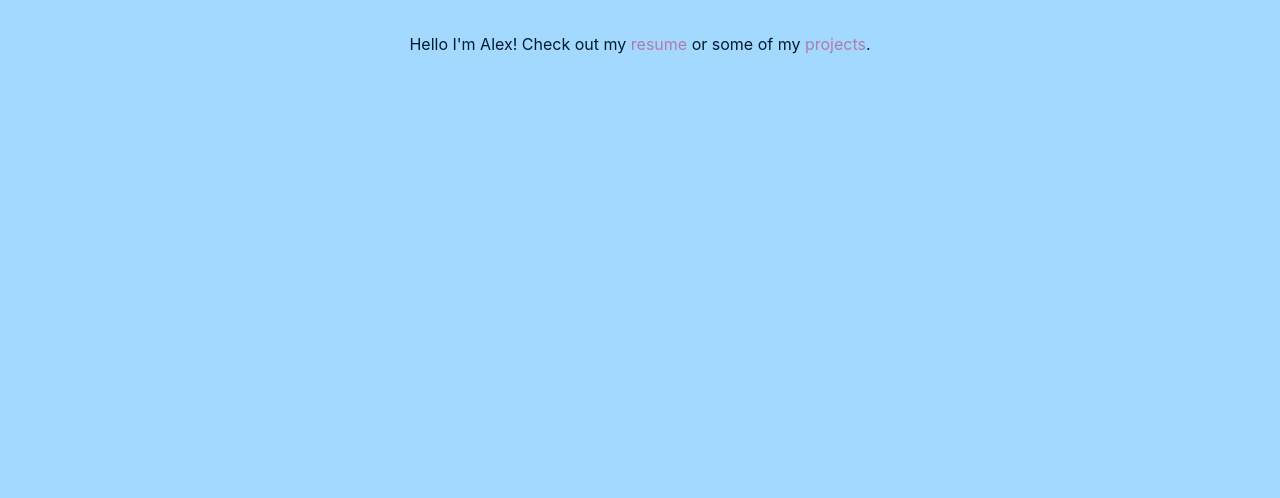
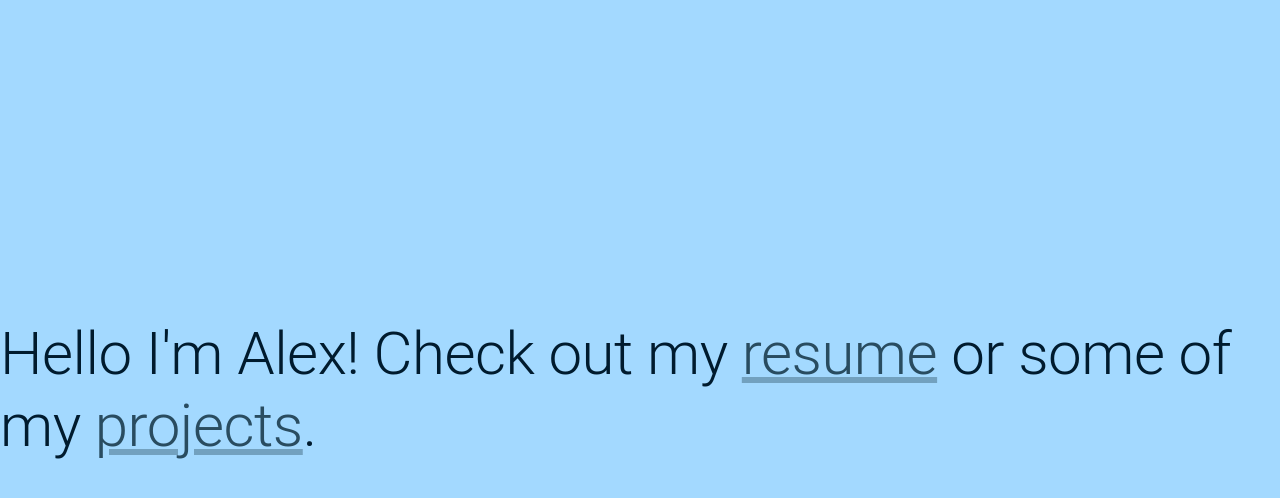
Before and after one commit to lalexgap/website, a React (Vite) app: page / in a window 1280 px wide. Shown: the top 498 px of the page. Built offline with nearby package versions, Linux system fonts and the light colour scheme.

Commit message:
switch to material UI

```diff
--- a/package.json
+++ b/package.json
@@ -10,6 +10,9 @@
     "preview": "vite preview"
   },
   "dependencies": {
+    "@emotion/react": "^11.11.1",
+    "@emotion/styled": "^11.11.0",
+    "@mui/material": "^5.14.15",
     "@trendyol-js/react-carousel": "^3.0.2",
     "execa": "^8.0.1",
     "react": "^18.2.0",
--- /dev/null
+++ b/src/index.css
@@ -0,0 +1,6 @@
+body {
+  margin: 0;
+  place-items: center;
+  min-width: 320px;
+  min-height: 100vh;
+}
--- a/src/main.tsx
+++ b/src/main.tsx
@@ -1,13 +1,12 @@
 import React from "react";
 import ReactDOM from "react-dom/client";
 import Landing from "./routes/Landing.tsx";
-
+import { ThemeProvider } from "@mui/material/styles";
 import { RouterProvider, createBrowserRouter } from "react-router-dom";
 import Resume from "./routes/Resume.tsx";
 import Projects from "./routes/Projects.tsx";
-import { ThemeProvider } from "styled-components";
+import "./index.css";
 import theme from "./theme";
-import { GlobalStyle } from "./style.ts";
 
 const router = createBrowserRouter([
   {
@@ -22,7 +21,6 @@ const router = createBrowserRouter([
 ]);
 ReactDOM.createRoot(document.getElementById("root")!).render(
   <React.StrictMode>
-    <GlobalStyle />
     <ThemeProvider theme={theme}>
       <RouterProvider router={router} />
     </ThemeProvider>
--- a/src/routes/Landing.tsx
+++ b/src/routes/Landing.tsx
@@ -1,14 +1,20 @@
-import { ThemeProvider } from "styled-components";
 import theme from "../theme";
+import { Box, Typography, Link } from "@mui/material";
 
 function Landing() {
   return (
-    <ThemeProvider theme={theme}>
-      <div>
-        Hello I'm Alex! Check out my <a href="/resume">resume</a> or some of my{" "}
-        <a href="/projects">projects</a>.
-      </div>
-    </ThemeProvider>
+    <Box
+      sx={{ backgroundColor: theme.palette.background.default }}
+      display="flex"
+      justifyContent="center" // Horizontally centers the content
+      alignItems="center" // Vertically centers the content
+      height="100vh" // Takes the full height of the viewport
+    >
+      <Typography color="textPrimary" variant="h2" gutterBottom>
+        Hello I'm Alex! Check out my <Link href="/resume">resume</Link> or some
+        of my <Link href="/projects">projects</Link>.
+      </Typography>
+    </Box>
   );
 }
 
--- a/src/routes/Projects.tsx
+++ b/src/routes/Projects.tsx
@@ -1,16 +1,28 @@
 import { Carousel } from "react-responsive-carousel";
-import styled from "styled-components";
 import "react-responsive-carousel/lib/styles/carousel.min.css";
-import { Centered } from "../style";
+import { Box, Link, Typography } from "@mui/material";
 
-const CarouselImage = styled.img`
-  max-width: 800px;
-  max-height: 600px;
-`;
 function Projects() {
   return (
-    <Centered>
-      <h1>Projects</h1>
+    <Box
+      sx={{
+        maxWidth: 500,
+        width: "100%",
+
+        display: "flex",
+        flexDirection: "column",
+      }}
+    >
+      <h1>Projects</h1>{" "}
+      <Box
+        sx={{
+          maxWidth: 500,
+          width: "100%",
+          alignContent: "center",
+          justifyContent: "center",
+          display: "flex",
+        }}
+      >
         <Carousel
           emulateTouch={true}
           swipeable={true}
@@ -19,49 +31,51 @@ function Projects() {
           infiniteLoop={true}
           autoFocus={true}
         >
-        <div>
-          <CarouselImage src="go-nitro.png" />
+          <Box>
+            <img src="go-nitro.png" />
 
-          <p className="legend">
+            <Typography className="legend">
               {" "}
-            <a href="https://github.com/statechannels/go-nitro">
+              <Link href="https://github.com/statechannels/go-nitro">
                 go-nitro state channels framework
-            </a>
+              </Link>
               . As part of the state channels team I designed and implemented
               various parts of our state channel framework in Go.
-          </p>
+            </Typography>
+          </Box>
+          <div>
+            <Link></Link>
+            <img src="bytecode-debugger.gif" />
+
+            <Typography className="legend">
+              {" "}
+              <Link href="https://github.com/lalexgap/bytecode-debugger">
+                EVM Bytecode Debugger
+              </Link>{" "}
+              . A little CLI tool that lets you step through EVM bytecode, to
+              see what's going on under the hood of your smart contracts.
+            </Typography>
           </div>
           <div>
-          <a></a>
-          <CarouselImage src="bytecode-debugger.gif" />
-
-          <p className="legend">
-            {" "}
-            <a href="https://github.com/lalexgap/bytecode-debugger">
-              EVM Bytecode Debugger
-            </a>{" "}
-            . A little CLI tool that lets you step through EVM bytecode, to see
-            what's going on under the hood of your smart contracts.
-          </p>
-        </div>
-        <div>
-          <CarouselImage src="ethglobal-hack.png" />
-          <p className="legend">
-            <a href="https://ethglobal.com/showcase/scbridgeaccount-ivyas">
+            <img src="ethglobal-hack.png" />
+            <Typography className="legend">
+              <Link href="https://ethglobal.com/showcase/scbridgeaccount-ivyas">
                 Ethglobal 2023 Hackathon Entry
-            </a>
+              </Link>
               . Me and 3 other team members implemented a smart contract wallet
               (ERC 4337) that also allowed instant bridging of assets between
               chains. Our entry won "Polygon — Best Public G \sadas asdas
-          </p>
+            </Typography>
           </div>
           <div>
-          <CarouselImage src="web3torrent.gif" />
-          <p className="legend">
-            <a href="https://web3torrent.statechannels.org/">Web3Torrent</a>. As
-            part of the state channels team I helped build web3 torrent that
-            integrates state channel payments into web torrent.
-          </p>
+            <img src="web3torrent.gif" />
+            <Typography className="legend">
+              <Link href="https://web3torrent.statechannels.org/">
+                Web3Torrent
+              </Link>
+              . As part of the state channels team I helped build web3 torrent
+              that integrates state channel payments into web torrent.
+            </Typography>
           </div>
           {/* <div>
           {" "}
@@ -69,19 +83,20 @@ function Projects() {
             url={"https://www.youtube.com/embed/xYn8Evkrs30"}
             playing={false}
           />
-          <p className="legend">
-            <a href="https://www.youtube.com/embed/xYn8Evkrs30">
+          <Typography className="legend">
+            <Link href="https://www.youtube.com/embed/xYn8Evkrs30">
               A talk I gave about performance testing our state channel
               framework
-            </a>{" "}
+            </Link>{" "}
             . Using the open source{" "}
-            <a href="https://docs.testground.ai/master/#/">testground tool</a>,
+            <Link href="https://docs.testground.ai/master/#/">testground tool</Link>,
             I was able to measure the performance of our framework and identify
             optimizations.
-          </p>
+          </Typography>
         </div> */}
         </Carousel>
-    </Centered>
+      </Box>
+    </Box>
   );
 }
 
--- a/src/routes/Resume.tsx
+++ b/src/routes/Resume.tsx
@@ -1,20 +1,6 @@
 import { useEffect, useState } from "react";
 import Markdown from "react-markdown";
-import styled from "styled-components";
-import { Centered } from "../style";
-
-const ResumeContainer = styled.div`
-  background-color: #ffffff;
-  border-radius: 10px;
-  padding: 2rem;
-  color: #000000;
-a {
-    color: unset;
-  &:hover {
-    color: unset;
-  }
-`;
-
+import { Box, Button } from "@mui/material";
 const GITHUB_RESUME_URL =
   "https://raw.githubusercontent.com/lalexgap/resume/main/resume.md";
 
@@ -30,14 +16,11 @@ function Resume(): React.ReactElement {
 
   return (
     <div>
-      <Centered>
-        <button onClick={() => window.open("/resume.pdf")}>Download</button>
-        <div>
-          <ResumeContainer>
-            <Markdown>{resumeMarkdown}</Markdown>
-          </ResumeContainer>
-        </div>
-      </Centered>
+      <Box sx={{ padding: "1rem" }}>
+        <Button onClick={() => window.open("/resume.pdf")}>Download</Button>
+
+        <Markdown>{resumeMarkdown}</Markdown>
+      </Box>
     </div>
   );
 }
--- a/src/style.ts
+++ /dev/null
@@ -1,64 +0,0 @@
-
-import styled, { createGlobalStyle } from "styled-components";
-import theme from "./theme";
-
-export const Centered = styled.div`
-  display: flex;
-  justify-content: center;
-  align-items: center;
-  flex-direction: column;
-
-
-
-`;
-
-
-export const GlobalStyle = createGlobalStyle`
-:root {
-  font-family: Inter, system-ui, Avenir, Helvetica, Arial, sans-serif;
-  line-height: 1.5;
-  font-weight: 400;
-  color: ${theme.colors.text};
-  background-color: ${theme.colors.background};
-
-}
-#root {
-  max-width: 1280px;
-  margin: 0 auto;
-  padding: 2rem;
-}
-
-a {
-      color: ${theme.colors.primary};
-  text-decoration: none;
-
-  &:hover {
-    color: ${theme.colors.secondary};
-    text-decoration: underline;
-  }
-}
-
-button {
-    background-color: ${theme.colors.primary};
-    color: ${theme.colors.buttonText};
-    border: none;
-    border-radius: 4px;
-    padding: 0.5rem 1rem;
-    margin: 1rem;
-    font-size: 1rem;
-    cursor: pointer;
-
-    &:hover {
-        background-color: ${theme.colors.secondary};
-    }
-}
-
-body {
-  margin: 0;
-  display: flex;
-  place-items: center;
-  min-width: 320px;
-
-}
-
-`;
--- a/src/theme.ts
+++ b/src/theme.ts
@@ -1,12 +1,24 @@
+import { createTheme } from '@mui/material/styles';
 
-const theme = {
-  colors: {
-    primary: '#B07BAC',
-    secondary: '#294C60',
-    background: '#A3D9FF',
-    text:"#001B2E",
-    buttonText: "#FFFFFF",
+const theme = createTheme({
+  palette: {
+    primary: {
+      main: '#294C60',
+    },
+    secondary: {
+      main: '#70F8BA',
+    },
+
+    background: {
+        default: '#A3D9FF',
+
+        },
+        text:{
+            primary:'#001B2E',
+            secondary:"#70F8BA"
+        }
   },
-};
+  // Add other theme configurations here
+});
 
 export default theme;
```
Also changed, not shown: 1 other file (tests, documents, lock files or other folders). Lines whose indentation alone changed are shown as unchanged.
